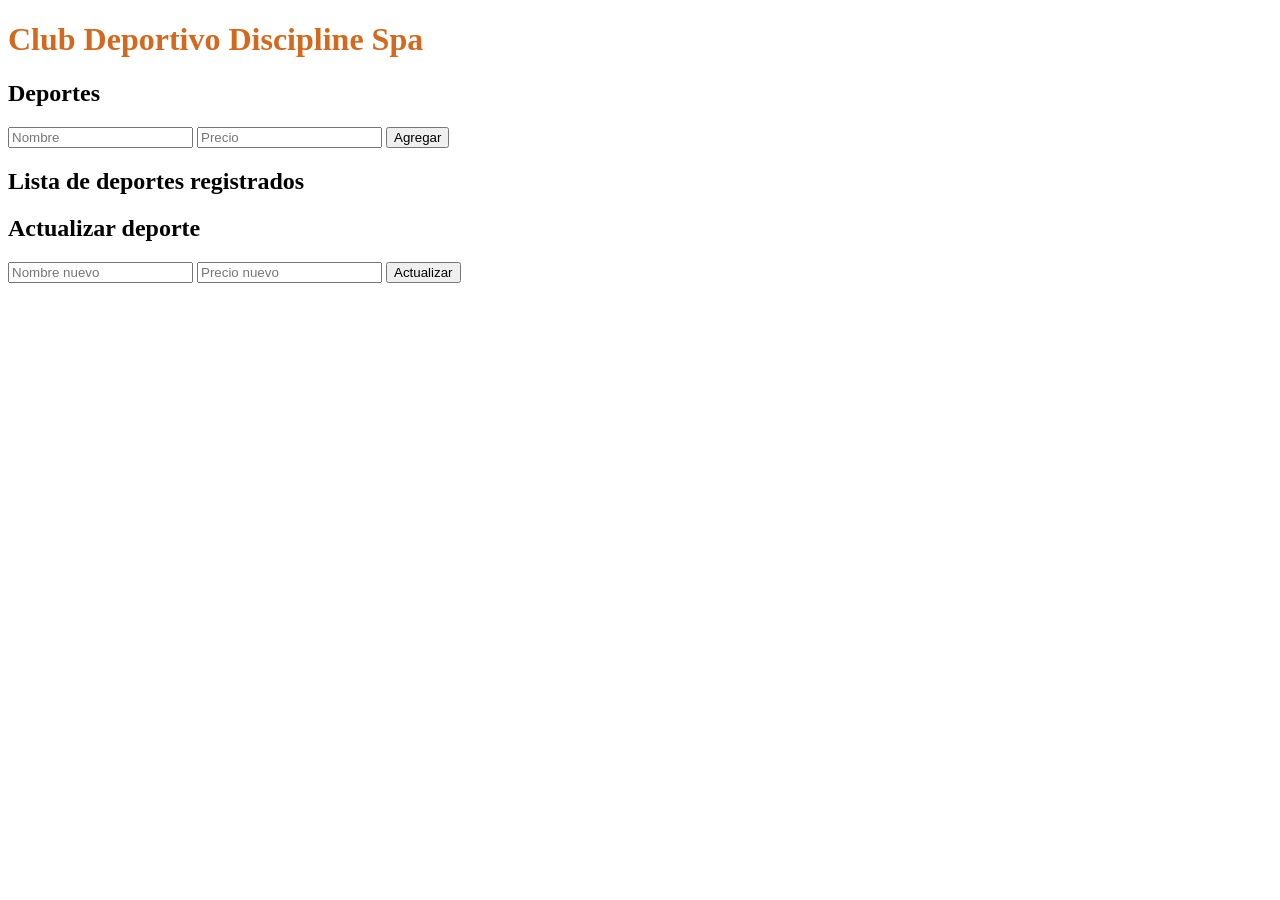
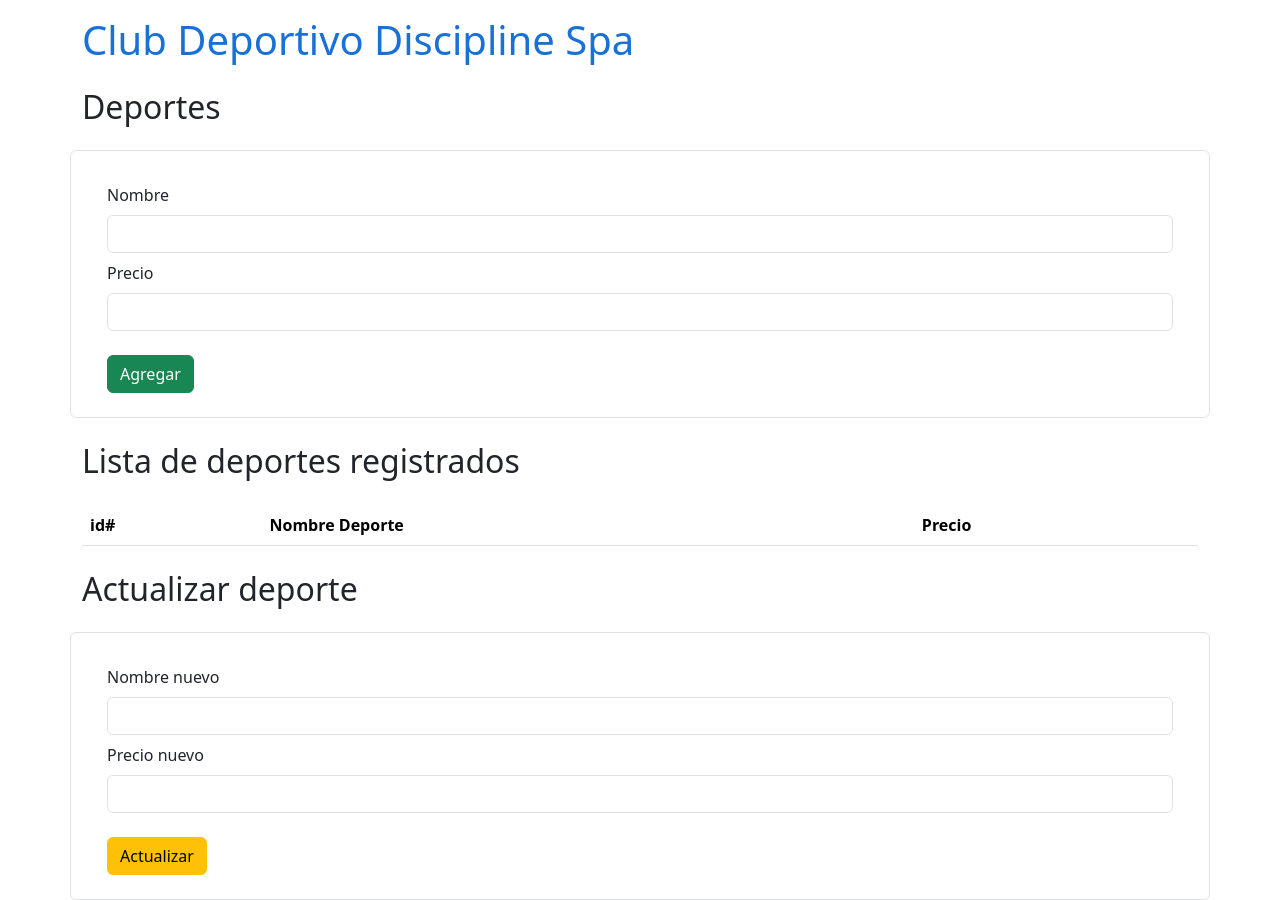
Before and after one commit to Melanie-cp/m6-prueba-Node-Express, a website: page public/index.html in a window 1280 px wide. Before the commit the page ends 800 px from the top, so only its background shows below. Drawn offline with nearby package versions, Linux system fonts and the light colour scheme; no server answers.

Commit message:
front end del proyecto con bootstrap

```diff
--- a/data/deportes.json
+++ b/data/deportes.json
@@ -1 +1 @@
-[{"title":"hockey","id":"VpX8Or","price":"444"},{"title":"ajedrez update","id":"GzahIM","price":"1000"}]
+[{"title":"Fútbol","id":"64AyXM","price":"5.000"},{"title":"Hockey Damas","id":"zsysJ4","price":"6.500"},{"title":"Natación","id":"_M8QUW","price":"4.000"}]
--- a/public/assets/css/style.css
+++ b/public/assets/css/style.css
@@ -1,3 +1,3 @@
 h1 {
-    color: chocolate;
+    color: rgb(25, 113, 213);
 }
--- a/public/assets/js/app.js
+++ b/public/assets/js/app.js
@@ -27,11 +27,15 @@ const getDeportes = async () => {
     deportesList.innerHTML = ''
     data.forEach(item => {
         deportesList.innerHTML += `
-        <li>
-        ${item.id} - ${item.title} - ${item.price}
-        <button onclick="deleteDeporte('${item.id}')">Eliminar</button>
+        <tr>
+          <th scope="row">${item.id}</th>
+          <td>${item.title}</td>
+          <td>${item.price}</td>
+          <td>
+          <button class="btn btn-danger" onclick="deleteDeporte('${item.id}')">Eliminar</button>
         </li>
-        <button onclick="formUpdate('${item.id}', '${item.title}', '${item.price}')">Actualizar</button>
+        <button class="btn btn-warning" onclick="formUpdate('${item.id}', '${item.title}', '${item.price}')">Actualizar</button>
+        </tr>
         `
     })
 }
--- a/public/index.html
+++ b/public/index.html
@@ -5,28 +5,56 @@
     <meta charset="UTF-8">
     <meta name="viewport" content="width=device-width, initial-scale=1.0">
     <title>Club Deportivo Discipline Spa</title>
+    <link href="https://cdn.jsdelivr.net/npm/bootstrap@5.3.3/dist/css/bootstrap.min.css" rel="stylesheet"
+        integrity="sha384-QWTKZyjpPEjISv5WaRU9OFeRpok6YctnYmDr5pNlyT2bRjXh0JMhjY6hW+ALEwIH" crossorigin="anonymous">
     <link rel="stylesheet" href="assets/css/style.css">
 </head>
 
 <body>
-    <h1>Club Deportivo Discipline Spa</h1>
+    <div class="container">
+        <h1 class="my-3">Club Deportivo Discipline Spa</h1>
 
-    <h2>Deportes</h2>
-    <form id="form-add">
-        <input type="text" placeholder="Nombre" id="input-title">
-        <input type="text" placeholder="Precio" id="input-price">
-        <button type="submit">Agregar</button>
-    </form>
+        <h2 class="my-4">Deportes</h2>
+        <div class="form-group row border rounded p-4">
+            <form id="form-add">
+                <label class="form-label my-2">Nombre</label>
+                <input type="text" id="input-title" class="form-control">
 
-    <h2>Lista de deportes registrados</h2>
-    <ul id="deportes-list"></ul>
+                <label class="form-label my-2">Precio</label>
+                <input type="text" id="input-price" class="form-control">
+                <button type="submit" class="btn btn-success mt-4">Agregar</button>
+            </form>
+        </div>
 
-    <h2>Actualizar deporte</h2>
-    <form id="form-update">
-        <input type="text" placeholder="Nombre nuevo" id="input-update-name">
-        <input type="text" placeholder="Precio nuevo" id="input-update-price">
-        <button type="submit">Actualizar</button>
-    </form>
+        <h2 class="my-4">Lista de deportes registrados</h2>
+        <table class="table">
+            <thead>
+                <tr>
+                    <th scope="col">id#</th>
+                    <th scope="col">Nombre Deporte</th>
+                    <th scope="col">Precio</th>
+                </tr>
+            </thead>
+            <tbody id="deportes-list"></tbody>
+        </table>
+
+
+        <h2 class="my-4">Actualizar deporte</h2>
+        <div class="form-group row border rounded p-4">
+            <form id="form-update">
+                <label class="form-label my-2">Nombre nuevo</label>
+                <input type="text" class="form-control" id="input-update-name">
+
+                <label class="form-label my-2">Precio nuevo</label>
+                <input type="text" class="form-control" id="input-update-price">
+                <button type="submit" class="btn btn-warning mt-4">Actualizar</button>
+            </form>
+        </div>
+    </div>
+
+    <script src="https://cdn.jsdelivr.net/npm/bootstrap@5.3.3/dist/js/bootstrap.bundle.min.js"
+        integrity="sha384-YvpcrYf0tY3lHB60NNkmXc5s9fDVZLESaAA55NDzOxhy9GkcIdslK1eN7N6jIeHz"
+        crossorigin="anonymous"></script>
 
     <script src="/assets/js/app.js"></script>
 </body>
```
